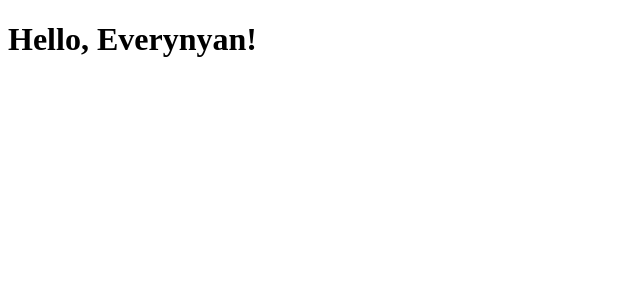
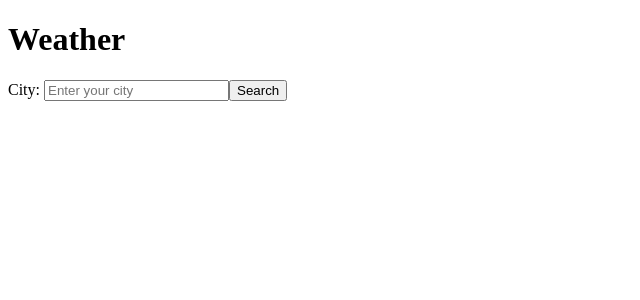
Before and after one commit to ajtran303/weather_app_react_ts, a React (Vite) app: page / in a window 1280 px wide. Shown: the top 300 px of the page, without its empty margins (0-640 px from the left). Built offline with nearby package versions, Linux system fonts and the light colour scheme; no server answers.

Commit message:
Add basic functionality

```diff
--- a/src/App.tsx
+++ b/src/App.tsx
@@ -1,33 +1,37 @@
-import { useState } from "react";
+import Header from "./Header";
+import Form from "./Form";
+import Result from "./Result";
+
 import fetchWeatherData from "../lib/fetch-weather-data";
 
+import { BaseSyntheticEvent, useState } from "react";
+
 function App() {
-  const [weatherData, setWeatherData] = useState(null);
+  const [weatherData, setWeatherData] = useState({});
 
-  function handleSubmit(event: Event): void {
+  function handleSubmit(event: BaseSyntheticEvent): void {
     event.preventDefault();
 
-    const city = event.target.city.value;
+    const form: HTMLFormElement = event.target
 
-    async function processWeatherData(city: string): void {
+    const city: string = form.city.value;
+
+    async function processWeatherData(city: string): Promise<void> {
       const weatherData = await fetchWeatherData(city);
       setWeatherData(weatherData);
     }
 
     processWeatherData(city);
 
-    event.target.reset();
+    form.reset();
   }
 
   return (
     <>
-      <h1>Hello, Everynyan!</h1>
+      <Header />
+      <Form onSubmit={handleSubmit} />
+      <Result weatherData={weatherData} />
     </>
-    // <>
-    //   <Header />
-    //   <Form onSubmit={handleSubmit} />
-    //   <Result weatherData={weatherData} />
-    // </>
   )
 }
 
--- /dev/null
+++ b/src/Form.tsx
@@ -0,0 +1,15 @@
+function Form(props: any) {
+  const { onSubmit } = props;
+
+  return (
+    <div className="weather-form">
+      <form method="get" onSubmit={onSubmit}>
+        <label htmlFor="targetCity">City: </label>
+        <input type="text" id="targetCity" name="city" placeholder="Enter your city" />
+        <button type="submit">Search</button>
+      </form>
+    </div>
+  )
+}
+
+export default Form
--- /dev/null
+++ b/src/Header.tsx
@@ -0,0 +1,7 @@
+function Header() {
+  return (
+    <h1>Weather</h1>
+  )
+}
+
+export default Header
--- /dev/null
+++ b/src/Result.tsx
@@ -0,0 +1,29 @@
+function Result(props: any) {
+  const { weatherData } = props;
+
+  let weatherIcon;
+
+  if (weatherData?.icon) {
+    weatherIcon = <img src={`https://openweathermap.org/img/wn/${weatherData.icon}@2x.png`}
+                       alt="Weather icon"
+                       style={{ height: "2.5em", width: "2.5em" }} />
+  }
+
+  return (
+    <div className="result">
+      {weatherData?.error && <h2>{weatherData.error}</h2>}
+      {
+        weatherData?.success &&
+        <>
+          <h2>{weatherData.city} {weatherIcon}</h2>
+          <p>Description: {weatherData.description} </p>
+          <p>Current temp: {weatherData.currentTemp} degrees F</p>
+          <p>Feels like: {weatherData.feelsLike} degrees F</p>
+          <p>Wind Speed: {weatherData.windSpeed} mph</p>
+        </>
+        }
+    </div>
+  )
+}
+
+export default Result
```
